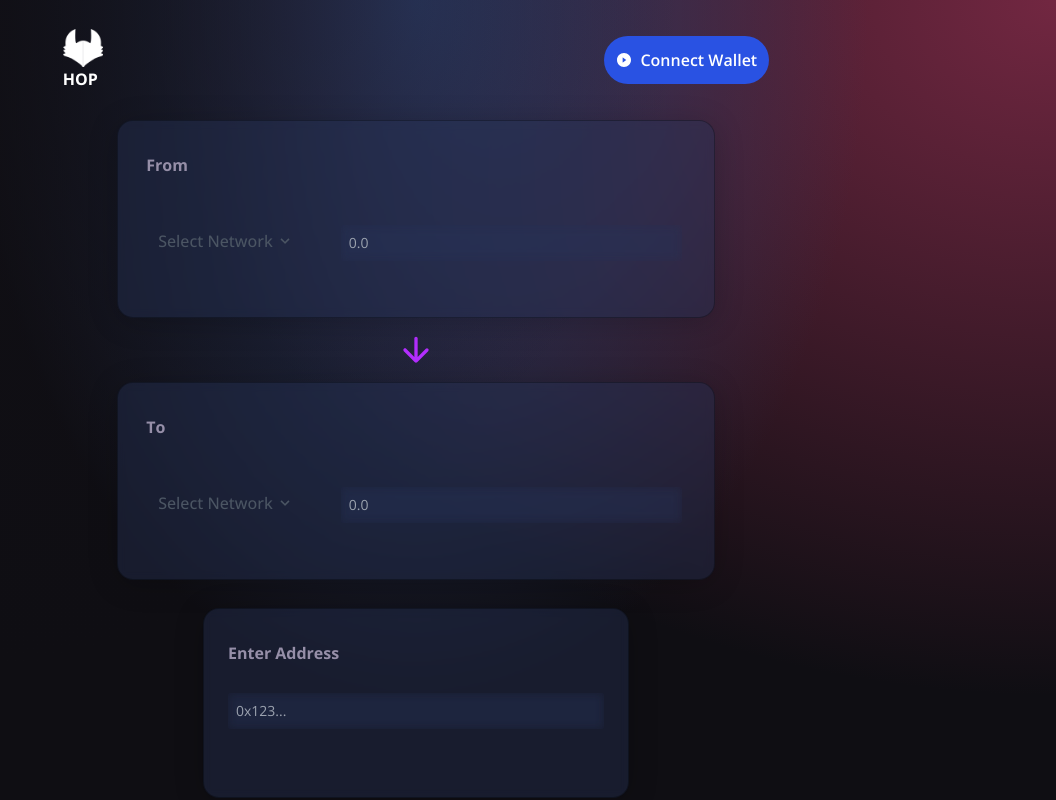
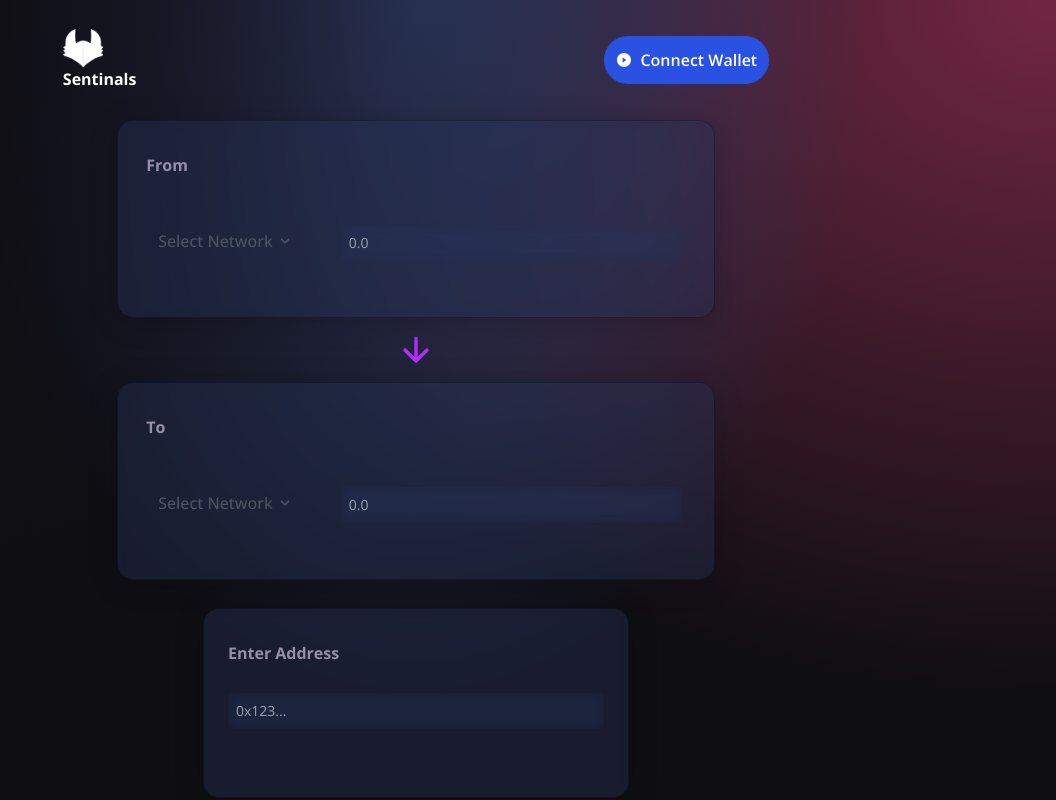
Before and after one commit to kaukushikmar/Cross-chain-payments, a React (Vite) app: page / in a window 1280 px wide. Shown: the top 800 px of the page, without its empty margins (224-1280 px from the left). Built offline with nearby package versions, Linux system fonts and the light colour scheme.

Commit message:
minor fix

```diff
--- a/src/components/Navbar.jsx
+++ b/src/components/Navbar.jsx
@@ -34,7 +34,7 @@ const Navbar = () => {
     <nav className="w-full flex md:justify-center justify-between items-center p-4">
       <div className="md:flex-[0.5] flex-initial justify-center items-center">
         <img src={logo1} alt="logo" className="w-10 cursor-pointer" />
-        <h1 className="text-white text-base font-bold">HOP</h1>
+        <h1 className="text-white text-base font-bold">Sentinals</h1>
       </div>
       <div className="text-white md:flex hidden list-none flex-row justify-between items-center flex-initial">
         {/* {["Market", "Exchange", "Tutorials", "Wallets"].map((item, index) => (
```
